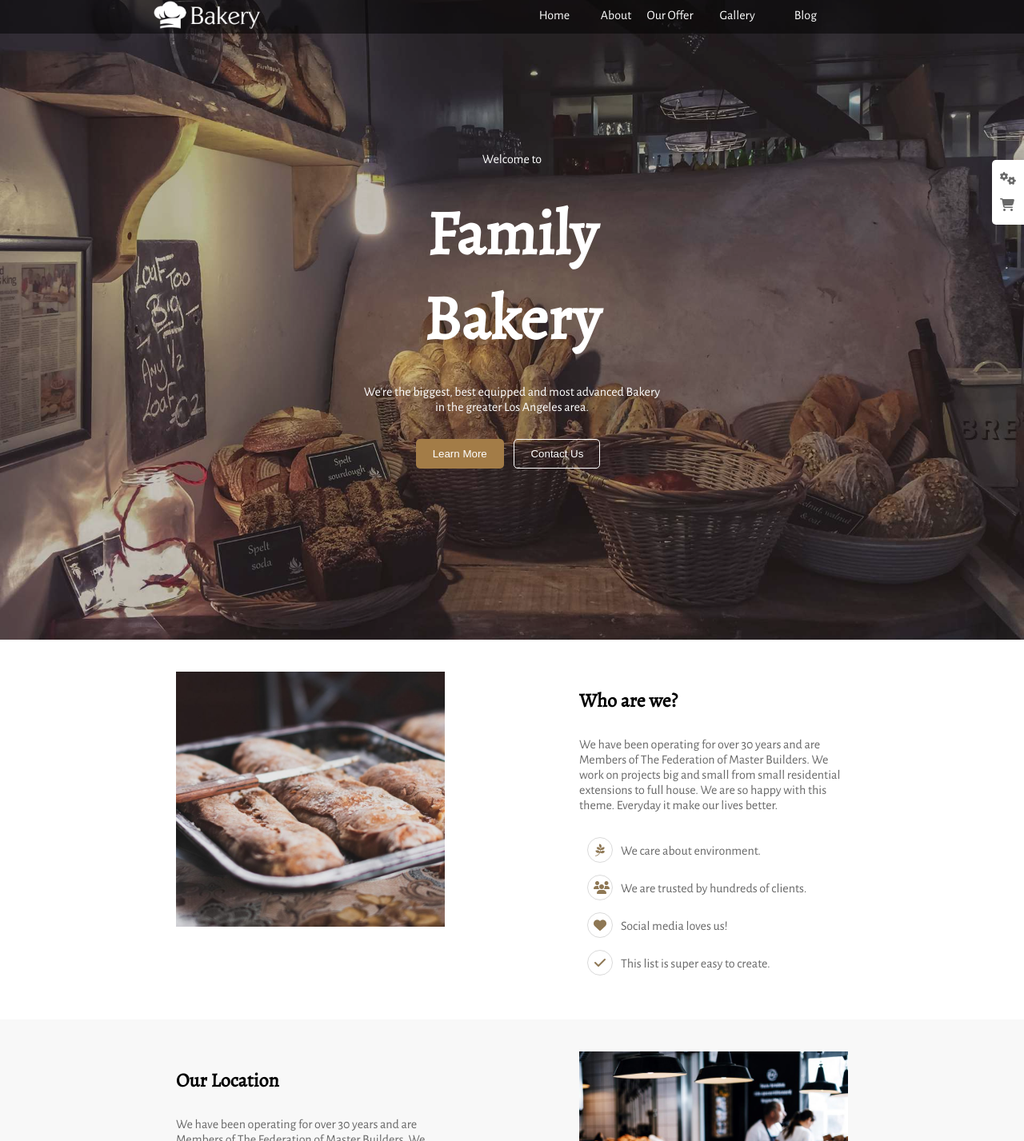
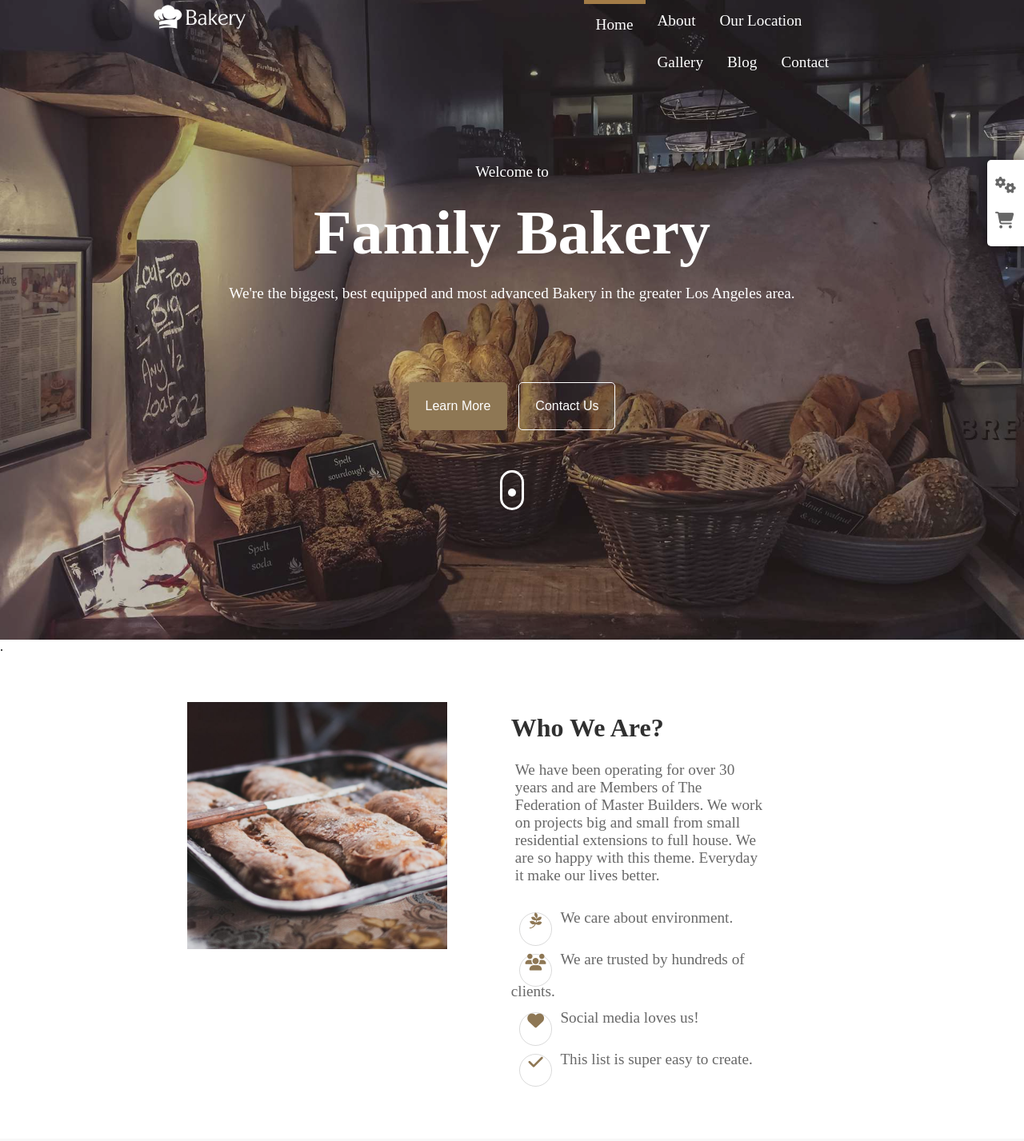
Before and after one commit to YahiaMohamad99/Bakery, a plain HTML site: page Html/index.html in a window 1280 px wide. Shown: the top 1427 px of the page at 80% size. Drawn offline with nearby package versions, Linux system fonts and the light colour scheme.

Commit message:
Refactoring

```diff
--- a/Html/index.html
+++ b/Html/index.html
@@ -10,10 +10,11 @@
       href="https://fonts.googleapis.com/css2?family=Alegreya&family=Alegreya+Sans&display=swap"
       rel="stylesheet"
     />
-    <link rel="stylesheet" href="../css/yahia.css" />
-    <link rel="stylesheet" href="../css/all.min.css">
+    <link rel="stylesheet" href="../css/main.css" />
+    <link rel="stylesheet" href="../css/all.min.css" />
     <title>Engage Bakery – Just another Engage Theme Demos site</title>
   </head>
+
   <body>
     <div class="settings">
       <ul>
@@ -22,26 +23,30 @@
       </ul>
     </div>
     <!-- /* START WELCOME SECTION */ -->
-    <div class="welcome">
-      <div class="background">
+
+    <div class="welcome" id="welcome">
+      <!-- /* start nav section */ -->
+      <div class="welcome-bg">
         <div class="nav">
           <div class="container">
             <div class="logo">
               <img src="../Img/bakery-light-1.png" alt="" />
             </div>
 
-            <ul>
-              <li><a href="">Home</a></li>
-              <li><a href="">About</a></li>
-              <li><a href="">Our Offer</a></li>
-              <li><a href="">Gallery</a></li>
-              <li><a href="">Blog</a></li>
-              <div class="clear"></div>
-            </ul>
+            <div class="nav-links">
+              <ul>
+                <li><a href="#welcome">Home</a></li>
+                <li><a href="#about">About</a></li>
+                <li><a href="#location">Our Location</a></li>
+                <li><a href="#gallery">Gallery</a></li>
+                <li><a href="#blog">Blog</a></li>
+                <li><a href="#contact">Contact</a></li>
+              </ul>
+            </div>
             <div class="clear"></div>
           </div>
         </div>
-
+        <!-- /*  end nav section  */ -->
         <div class="ct">
           <p>Welcome to</p>
           <h1>Family Bakery</h1>
@@ -50,22 +55,25 @@
             greater Los Angeles area.
           </p>
 
-          <button class="LM">Learn More</button>
+          <button class="btn2">Learn More</button>
           <button>Contact Us</button>
+
+          <div class="scroll"></div>
         </div>
       </div>
     </div>
-    <!-- /* END  WELCOME SECTION */ -->
+    <!-- /* END  WELCOME SECTION */ -->.
+    <!-- *********************************************************************************************************************** -->
+    <!-- /* START About  SECTION */ -->
 
-    <!-- /* START About  SECTION */ -->
-    <div class="about">
+    <div class="about" id="about">
       <div class="container">
-        <div class="img">
-          <img src="../Img/bread.jpg" alt="" />
+        <div class="about-img">
+          <img src="../Img/bread.jpg" alt="bread image" />
         </div>
 
-        <div class="desc">
-          <h2>Who are we?</h2>
+        <div class="about-content">
+          <h2>Who We Are?</h2>
           <p>
             We have been operating for over 30 years and are Members of The
             Federation of Master Builders. We work on projects big and small
@@ -73,19 +81,29 @@
             happy with this theme. Everyday it make our lives better.
           </p>
           <ul>
-            <li> <i class="fa-brands fa-pagelines"></i>We care about environment.</li>
-            <li><i class="fa-solid fa-users"></i>We are trusted by hundreds of clients.</li>
+            <li>
+              <i class="fa-brands fa-pagelines"></i>We care about environment.
+            </li>
+            <li>
+              <i class="fa-solid fa-users"></i>We are trusted by hundreds of
+              clients.
+            </li>
             <li><i class="fa-solid fa-heart"></i>Social media loves us!</li>
-            <li><i class="fa-solid fa-check"></i>This list is super easy to create.</li>
+            <li>
+              <i class="fa-solid fa-check"></i>This list is super easy to
+              create.
+            </li>
           </ul>
         </div>
         <div class="clear"></div>
       </div>
     </div>
+
     <!-- /* END  About   SECTION */ -->
+    <!-- *********************************************************************************************************************** -->
 
     <!-- /* START About 2   SECTION */ -->
-    <div class="about2">
+    <div class="about2" id="location">
       <div class="container">
         <div class="desc">
           <h2>Our Location</h2>
@@ -107,10 +125,11 @@
       </div>
     </div>
     <!-- /* END  About  2   SECTION */ -->
+    <!-- *********************************************************************************************************************** -->
 
     <!-- /* START MEALS SECTION */ -->
-    <div class="meals">
-      <div class="container">
+    <div class="meals" id="gallery">
+      <div class="container" >
         <div class="head">
           <h2>Our Baking</h2>
           <p>
@@ -156,9 +175,10 @@
       </div>
     </div>
     <!-- /* END  MEALS  SECTION */ -->
+    <!-- *********************************************************************************************************************** -->
 
     <!-- /* START Contact  SECTION */ -->
-    <div class="contact">
+    <div class="contact" id="contact">
       <div class="container">
         <div class="desc">
           <h2>Contact Information</h2>
@@ -167,26 +187,38 @@
             dolor sit amet, consectetur adipiscing elit. Ut elit tellus, luctus
             nec ullamcorper mattis, pulvinar dapibus leo.
           </p>
-          <p >Our contact details:</p>
+          <p>Our contact details:</p>
 
           <ul>
-            <li><i class="fa-solid fa-map"></i>Manchester St 123-78B, Random 713, UK</li>
+            <li>
+              <i class="fa-solid fa-map"></i>Manchester St 123-78B, Random 713,
+              UK
+            </li>
             <li><i class="fa-solid fa-phone"></i>+46 123 456 789</li>
             <li><i class="fa-solid fa-headphones"></i>+37 431 456 789</li>
             <li><i class="fa-regular fa-envelope"></i>hello@sitename.com</li>
           </ul>
         </div>
 
-        <div class="img">
-          <img src="../Img/vt.png" alt="" />
+        <div class="map">
+          <iframe
+            src="https://www.google.com/maps/embed?pb=!1m18!1m12!1m3!1d218626.3772560151!2d29.63313359015058!3d31.108699627432088!2m3!1f0!2f0!3f0!3m2!1i1024!2i768!4f13.1!3m3!1m2!1s0x14f5db8a16c3c77d%3A0x24c465e134255814!2sRoute%20IT%20Training%20Center!5e0!3m2!1sen!2seg!4v1706633171218!5m2!1sen!2seg"
+            width="600"
+            height="450"
+            style="border: 0"
+            allowfullscreen=""
+            loading="lazy"
+            referrerpolicy="no-referrer-when-downgrade"
+          ></iframe>
         </div>
         <div class="clear"></div>
       </div>
     </div>
     <!-- /* END  Contact  SECTION */ -->
+    <!-- *********************************************************************************************************************** -->
 
     <!-- /* START summery SECTION */ -->
-    <div class="summery">
+    <div class="summery" id="blog">
       <div class="container">
         <div class="col">
           <div class="col-data">
@@ -246,6 +278,7 @@
         <div class="clear"></div>
       </div>
     </div>
+    <!-- *********************************************************************************************************************** -->
 
     <!-- /* END  summery  SECTION */ -->
 
@@ -264,5 +297,6 @@
       </div>
     </div>
     <!-- End Footer Section  -->
+    <!-- *********************************************************************************************************************** -->
   </body>
 </html>
--- a/css/yahia.css
+++ b/css/main.css
@@ -1,128 +1,130 @@
 * {
   margin: 0;
+  padding: 0;
   box-sizing: border-box;
+}
+body{
+  scroll-behavior: smooth;
 }
 /* Global  */
 img {
   width: 100%;
 }
-h1 {
-  font-family: "Alegreya";
-  font-size: 78px;
-}
 li {
   list-style: none;
-  color: #686868;
-  margin: 15px 0;
 }
 h2 {
+  font-size: 2rem;
+  color: #303030;
+  line-height: 1.5rem;
   margin: 20px 0;
-  font-family: "Alegreya";
-}
-p {
-  color: #686868;
-  margin: 30px 0;
 }
 .container {
-  margin: 0px auto;
+  margin:  auto;
   width: 70%;
 }
 .settings {
+  font-size: 1.3rem;
+  color: #666;
   background-color: white;
   position: fixed;
   right: 0;
   top: 200px;
   border-top-left-radius: 5px;
   border-bottom-left-radius: 5px;
-  box-shadow: 0 -1px 17px 1px rgba(0, 0, 0, 0.2);
-  padding: 0;
+  box-shadow: 0 -1px 17px 1px rgba(0, 0, 0, 0.5);
+  z-index: 20;
 }
 .settings ul {
   padding: 0 10px;
-  margin: 0;
+  /* margin: 0; */
 }
-.settings li{
+.settings li {
+  margin: 20px 0;
   transition: all 0.4s;
 }
-.settings .shop:hover ,.settings .ters:hover {
-  color: #218FE6;
+.settings .shop:hover,
+.settings .ters:hover {
+  color: #218fe6;
 }
 
 :root {
   --main-color: #a37c47;
-  --second-color:#8E7754;
-  ;
+  --second-color: #8e7754;
+  --sections-padding:60px;
+  --parag-color : #686868;
+  --main-fontsize:1.2rem;
 }
-/* START Nav SECTION */
+/* start nav style */
 
-.nav {
-  /* background-color: white; */
-  background-color: rgba(0, 0, 0, 0.5);
-  position: fixed;
-  top: 0;
-  right: 0;
-  left: 0;
+.nav .logo {
+  width: 13%;
+  float: left;
+  margin-top: 5px;
+}
+.nav .nav-links {
+  width: 40%;
+  float: right;
+  font-size: 1.2rem;
 }
 
-.nav .logo {
-  width: 15%;
+.nav .nav-links ul li {
   float: left;
+  padding: 15px;
 }
-.nav ul {
-  padding: 0;
-  float: right;
-  width: 50%;
+.nav .nav-links ul li:first-child{
+border-top: 5px solid var(--main-color);
 }
-.nav li {
-  margin: 10px 5px;
-  float: left;
-  text-align: right;
-  width: 15%;
+.nav .nav-links ul li a {
+  text-decoration: none;
+  color: white;
+  scroll-behavior: smooth;
 }
 .clear {
   clear: both;
 }
-.nav a {
-  text-decoration: none;
-  color: white;
-}
-/* END Nav SECTION */
+/* end nav style  */
 /* ****************************** */
 
 /* START WELCOME SECTION */
 .welcome {
-  color: white;
+  position: relative;
   background-image: url(../Img/welcome.jpg);
   height: 100vh;
   background-size: cover;
   background-position: center center;
-  font-family: "Alegreya Sans", sans-serif;
+  /* font-family: "Alegreya Sans", sans-serif; */
+  overflow: auto;
 }
-.welcome .background {
-  padding-top: 100px;
+.welcome .welcome-bg {
   background-color: rgba(0, 0, 0, 0.2);
-  padding-top: 100px;
-  height: 100%;
+  position: absolute;
+  top: 0;
+  left: 0;
+  right: 0;
+  bottom: 0;
 }
 .welcome .ct {
-  padding: 60px 0;
-  margin: 0 auto;
-  width: 30%;
+  margin-top: 100px;
   text-align: center;
-}
-.welcome p {
   color: white;
 }
-.welcome .ct .desc {
-  width: 30%;
-  margin: 0 10px;
+.welcome .ct p {
+  font-size: var(--main-fontsize);
+}
+.welcome h1 {
+  font-family: "Alegreya ", serif;
+  font-size: 78px;
+  font-weight: bold;
+  margin: 20px 0;
 }
 .welcome button {
+  font-size: 16px;
   color: white;
   background-color: transparent;
   border: 1px solid white;
-  margin-right: 10px;
-  padding: 10px 20px;
+  padding: 20px;
+  margin-top: 100px;
   border-radius: 5px;
   transition: all 0.5s;
 }
@@ -130,9 +132,10 @@ p {
   color: black;
   background-color: white;
 }
-.welcome .LM {
-  background-color: var(--main-color);
+.welcome .btn2 {
+  background-color: var(--second-color);
   border: 1px solid transparent;
+  margin-right: 10px;
 }
 @media screen and (max-width: 1000px) {
   .welcome .ct {
@@ -153,35 +156,75 @@ p {
     margin: 20px auto;
   }
 }
+.scroll {
+  position: relative;
+  width: 30px;
+  height: 50px;
+  background-color: transparent;
+  border: 3px solid white;
+  border-radius: 25px;
+  margin: 50px auto;
+
+  cursor: pointer;
+}
+.scroll::before {
+  content: "";
+  position: absolute;
+  width: 10px;
+  height: 10px;
+  border-radius: 50%;
+  top: 45%;
+  right: 30%;
+  background-color: white;
+}
 
 /* END  WELCOME SECTION */
 /* ********************************* */
 
 /* Start About section  */
+
 .about {
-  padding: 40px;
+
+  font-size: var(--main-fontsize);
+
+padding: var(--sections-padding);
 }
-.img {
+.about .about-img {
   float: left;
   width: 40%;
 }
-.about .desc {
-  font-family: "Alegreya Sans", sans-serif;
+.about .about-content {
+  color: var(--parag-color);
+
+  margin: 0 80px;
+
+  /* margin: 30px 40px; */
+  float: left;
   width: 40%;
-  float: right;
+}
+.about .about-content p{
+  margin: 30px 5px;
+
 }
 .about ul{
   padding: 0;
 }
-.about i{
+.about .about-content  li{
+  /* padding: 10px; */
+  margin: 10px 0;
+}
+.about .about-content i{
+  font-size: 1.3rem;
   color: var(--second-color);
   width: 2em;
   height: 2em;
-  padding: 7px;
   text-align: center;
   border: 1px solid rgba(0,0,0,.15);
   border-radius: 50%;
+  padding: 0px;
   margin: 0 10px;
+  position: relative;
+  top: 5px;
 }
 
 /* End Abour Section  */
@@ -189,23 +232,33 @@ p {
 
 /* Start About 2 section  */
 .about2 {
+  font-size: var(--main-fontsize);
   background-color: #f8f8f8;
-  padding: 40px;
+  padding: var(--sections-padding);
 }
 .about2 .img {
   width: 40%;
-  float: right;
+  float: left;
 }
 .about2 .desc {
+  margin: 30px 40px;
+  color: var(--parag-color);
+
   float: left;
-  font-family: "Alegreya Sans", sans-serif;
   width: 40%;
+}
+.about2 .desc p{
+  margin: 30px 5px;
 }
 /* End About 2 Section  */
 /* -********************************* */
 
 /* Start  Meals section  */
 .meals {
+  color: var(--parag-color);
+  font-size: var(--main-fontsize);
+
+  padding: var(--sections-padding) ;
   text-align: center;
 }
 .meals .head {
@@ -221,38 +274,49 @@ p {
 
 /* start Contact Section  */
 .contact {
-  padding: 60px 0;
+  padding: var(--sections-padding);
   background-color: #f8f8f8;
+  color: var(--parag-color);
+  font-size: var(--main-fontsize);
+
 }
 .contact .desc {
+  margin: 0 80px;
   width: 40%;
   float: left;
 }
-.contact .img {
+.contact .desc p{
+  margin: 20px 0;
+}
+.contact .map {
   width: 40%;
-  float: right;
+  float: left;
 }
-.contact i{
+iframe{
+  width: 100%;
+}
+.contact i {
   color: white;
- background-color:  var(--second-color);
+  background-color: var(--second-color);
   width: 2em;
   height: 2em;
   padding: 7px;
   text-align: center;
-  border: 1px solid rgba(0,0,0,.15);
+  border: 1px solid rgba(0, 0, 0, 0.15);
   border-radius: 50%;
   margin: 0 10px;
 }
-.contact ul{
-  padding: 0;
-}
+.contact ul li {
+margin: 10px ;}
 /* End Contact Section  */
 /* -********************************* */
 
 /* start summery style */
 .summery {
-  padding: 40px 0;
+  padding:  var(--sections-padding);
   background-color: #403d38;
+  font-size: var(--main-fontsize);
+
 }
 .summery h4 {
   margin-bottom: 20px;
@@ -290,20 +354,21 @@ p {
   background-color: #353330;
 }
 .footer .content {
-  padding-top: 20px;
+  padding-top: 30px;
   width: 20%;
-  margin: auto;
+  margin: 0 auto;
   text-align: center;
 }
-.footer li {
-  display: inline-block;
-}
+
 .footer p {
+  color: #777;
   font-size: 13px;
   margin: 20px;
 }
 .footer li {
-  text-align: center;
+  color: #8c8a86;
+  display: inline-block;
+  /* text-align: center; */
   background-color: #484540;
   width: 2em;
   height: 2em;
@@ -311,22 +376,22 @@ p {
   margin: 20px 0;
 
   padding: 6px;
-transition: all 0.5s;
+  transition: all 0.5s;
 }
-.footer .face:hover{
-  background-color:#3B5998 ;
+.footer .face:hover {
+  background-color: #3b5998;
   color: white;
 }
-.footer .mail:hover{
-  background-color:#DD4B39 ;
+.footer .mail:hover {
+  background-color: #dd4b39;
   color: white;
 }
-.footer .twitter:hover{
-  background-color:#007BB5 ;
+.footer .twitter:hover {
+  background-color: #007bb5;
   color: white;
 }
-.footer .link:hover{
-  background-color:#007BB5 ;
+.footer .link:hover {
+  background-color: #007bb5;
   color: white;
 }
 /* <!-- End Footer Section  --> */
```
